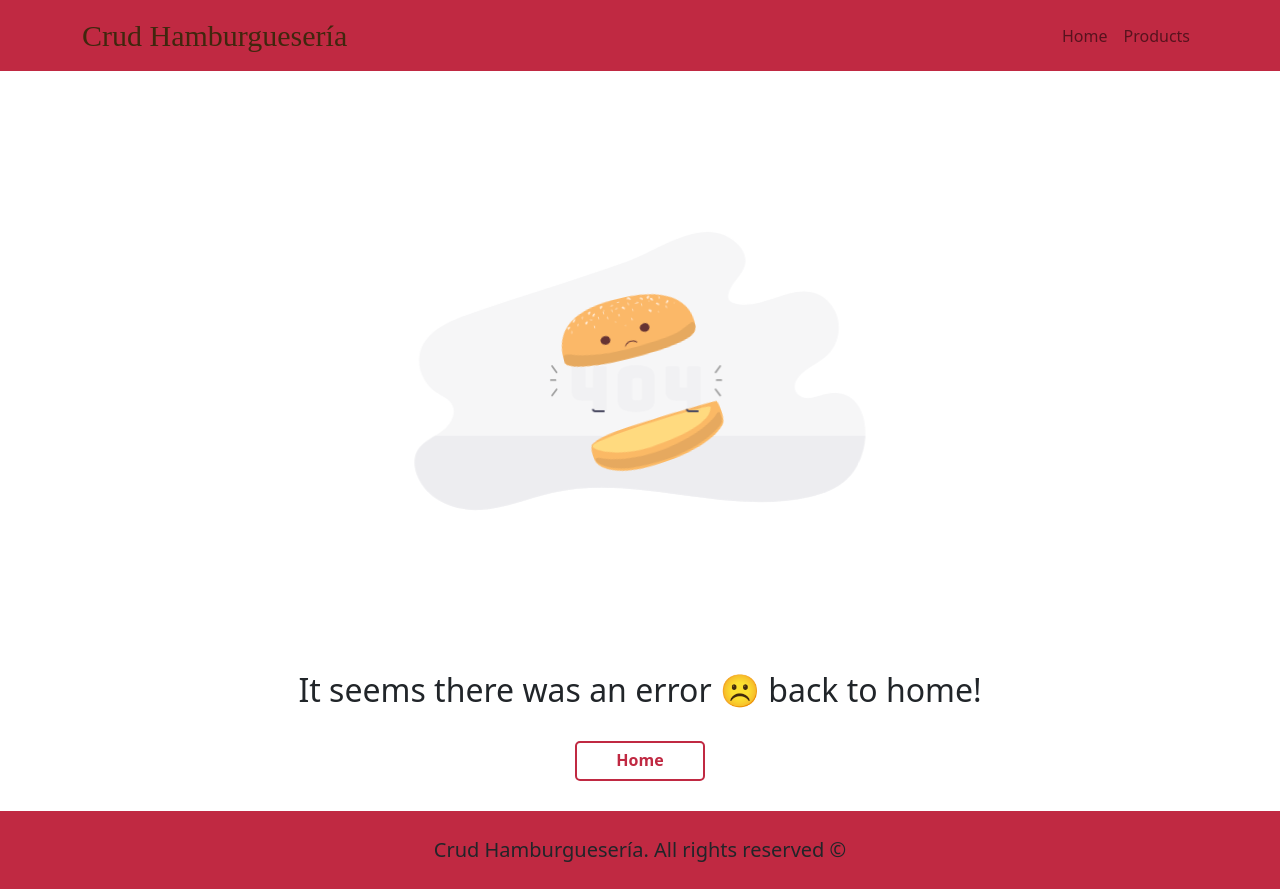
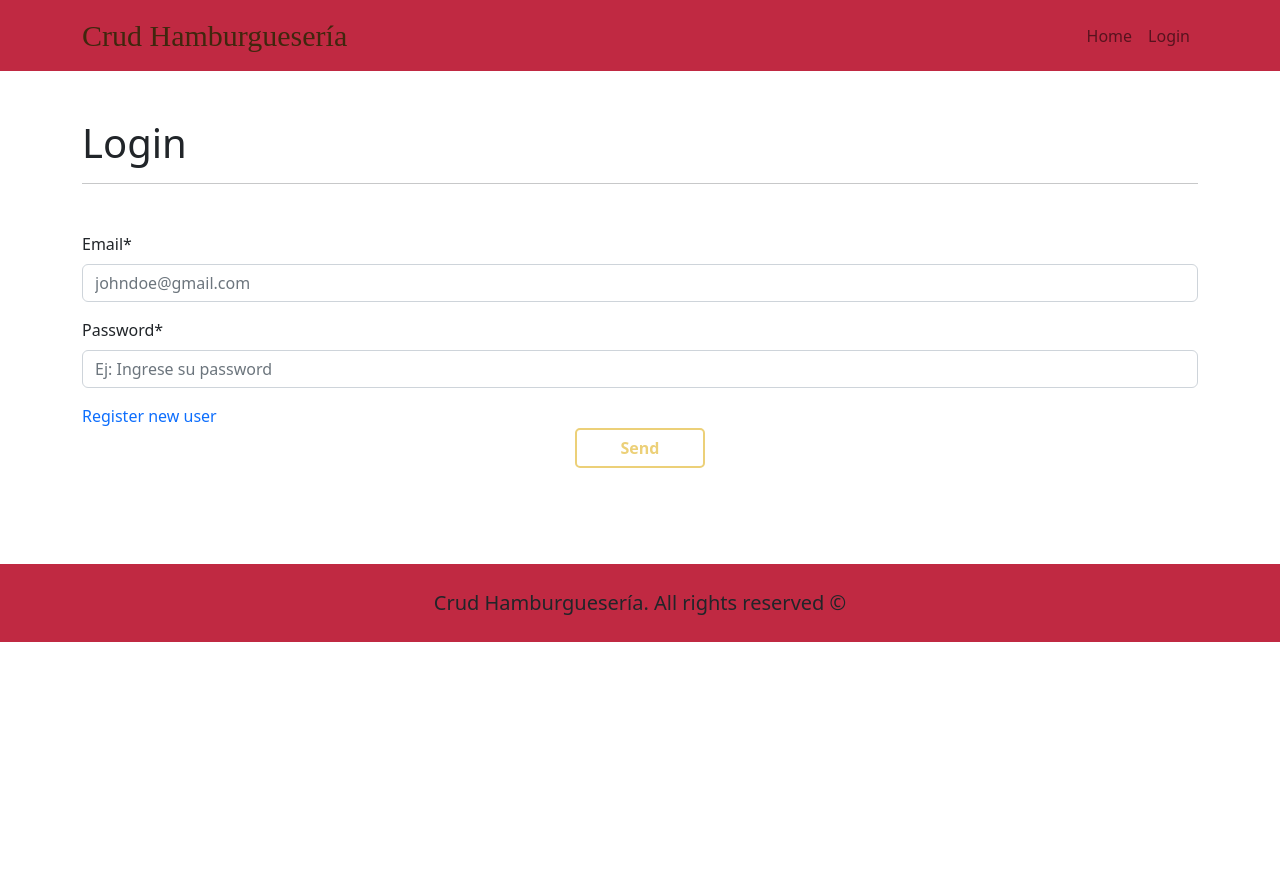
Before and after one commit to yuliana-mallorga/CrudHamburgueseria, a React (Create React App) app: page /auth/login in a window 1280 px wide. After the commit the page ends 800 px from the top, so only its background shows below. Built offline with nearby package versions, Linux system fonts and the light colour scheme; no server answers.

Commit message:
add login register and protected routes

```diff
--- a/src/App.js
+++ b/src/App.js
@@ -7,13 +7,17 @@
 import ProductsTable from "./components/views/ProductsTable/ProductsTable";
 import ProductCreate from "./components/views/productCreate/ProductCreate";
 import ProductEdit from "./components/views/productEdit/ProductEdit";
-import ProductDetails from "./components/views/productDetails/ProductDetails"
+import ProductDetails from "./components/views/productDetails/ProductDetails";
 import Error404 from "./components/views/error404/Error404";
 import { BrowserRouter, Routes, Route } from "react-router-dom";
 import axios from "./config/axiosInit";
+import Login from "./components/views/login/Login";
+import Register from "./components/views/register/Register";
+import ProtectedRoute from "./routes/ProtectedRoute";
 
 function App() {
   const [products, setProducts] = useState([]);
+  const [loggedUser, setLoggedUser] = useState({});
   //Usamos la variable de entorno
   const URL = process.env.REACT_APP_API_HAMBURGUESERIA;
 
@@ -40,27 +44,54 @@
   return (
     <div>
       <BrowserRouter>
-        <Navigation />
+        <Navigation loggedUser={loggedUser} setLoggedUser={setLoggedUser} />
         <main>
           <Routes>
             <Route exact path="/" element={<Home products={products} />} />
             <Route
-              exact
-              path="/product/table"
+              path="/*"
               element={
-                <ProductsTable products={products} URL={URL} getApi={getApi} />
+                <ProtectedRoute>
+                  <Routes>
+                    <Route
+                      exact
+                      path="/product/table"
+                      element={
+                        <ProductsTable
+                          products={products}
+                          URL={URL}
+                          getApi={getApi}
+                        />
+                      }
+                    />
+                    <Route
+                      exact
+                      path="/product/create"
+                      element={<ProductCreate URL={URL} getApi={getApi} />}
+                    />
+                    <Route
+                      exact
+                      path="/product/edit/:id"
+                      element={<ProductEdit URL={URL} getApi={getApi} />}
+                    />
+                  </Routes>
+                </ProtectedRoute>
               }
             />
             <Route
               exact
-              path="/product/create"
-              element={<ProductCreate URL={URL} getApi={getApi} />}
+              path="/product/buy/:id"
+              element={<ProductDetails URL={URL} />}
             />
-            <Route exact path="/product/edit/:id" element={<ProductEdit URL={URL} getApi={getApi}/>} />
             <Route
               exact
-              path="/product/buy/:id"
-              element={<ProductDetails URL={URL}/>}
+              path="/auth/login/"
+              element={<Login setLoggedUser={setLoggedUser} />}
+            />
+            <Route
+              exact
+              path="/auth/register/"
+              element={<Register setLoggedUser={setLoggedUser} />}
             />
             <Route exact path="*" element={<Error404 />} />
           </Routes>
--- a/src/components/layout/Navigation.js
+++ b/src/components/layout/Navigation.js
@@ -1,8 +1,16 @@
 import React from "react";
-import { Container, Nav, Navbar } from "react-bootstrap";
-import { Link } from "react-router-dom";
+import { Button, Container, Nav, Navbar } from "react-bootstrap";
+import { Link, useNavigate } from "react-router-dom";
 
-const Navigation = () => {
+const Navigation = ({ loggedUser, setLoggedUser }) => {
+  const navigate = useNavigate();
+
+  const logout = ()=>{
+    localStorage.removeItem("user-token");
+    setLoggedUser({})
+    navigate("/");
+  };
+
   return (
     <div>
       <Navbar className="bg-red" expand="lg">
@@ -13,8 +21,21 @@
           <Navbar.Toggle aria-controls="basic-navbar-nav" />
           <Navbar.Collapse id="basic-navbar-nav">
             <Nav className="ms-auto color-nav">
-              <Link className="nav-link" to="/">Home</Link>
-              <Link className="nav-link" to="/product/table">Products</Link>
+              <Link className="nav-link" to="/">
+                Home
+              </Link>
+              {loggedUser.token ? (
+                <>
+                  <Button variant="dark" onClick={logout}>Log out</Button>
+                  <Link className="nav-link" to="/product/table">
+                    Manage Products
+                  </Link>
+                </>
+              ) : (
+                <Link className="nav-link" to="/auth/login">
+                  Login
+                </Link>
+              )}
             </Nav>
           </Navbar.Collapse>
         </Container>
--- /dev/null
+++ b/src/components/views/login/Login.js
@@ -0,0 +1,105 @@
+import React, { useState } from "react";
+import { Alert, Container, Form } from "react-bootstrap";
+import { Link, useNavigate } from "react-router-dom";
+import Swal from "sweetalert2";
+import axios from "../../../config/axiosInit";
+
+const Login = ({ setLoggedUser }) => {
+  const [inputs, setInputs] = useState({});
+  const [error, setError] = useState(false);
+  const [errorMessage, setErrorMessage] = useState('');
+  const URL = process.env.REACT_APP_API_HAMBURGUESERIA_USUARIO;
+
+  const handleChange = (event) => {
+    const name = event.target.name;
+    const value = event.target.value;
+    setInputs((values) => ({ ...values, [name]: value }));
+  };
+  //useNavigate
+  const navigate = useNavigate();
+
+  const handleSubmit = async (e) => {
+    e.preventDefault();
+    console.log(inputs);
+    //Valido los campos
+
+    //Envio los datos
+    try {
+      /* const res = await fetch(`${URL}/login`, {
+        method: "POST",
+        headers: {
+          "Content-Type": "application/json",
+        },
+        body: JSON.stringify({
+          email: inputs.email,
+          password: inputs.password,
+        }),
+      }); */
+       const res = await axios.post(`${URL}/login`, {
+        email: inputs.email,
+        password: inputs.password,
+      });
+      if (res.status === 200) {
+        Swal.fire("Logged!", "Your user has been logged.", "success");
+        //const data = await res.json(); //si es con fetch
+        const data = res.data
+        console.log(data);
+        //guadamos en localstorage el token y la información del user
+        localStorage.setItem("user-token", JSON.stringify(data));
+        setLoggedUser(data);
+        navigate("/");
+      }
+    } catch (error) {
+      console.log(error);
+      setError(true);
+      error.response?.data.message && setErrorMessage(error.response.data?.message)
+    }
+  };
+
+  return (
+    <div>
+      <Container className="py-5">
+        <h1>Login</h1>
+        <hr />
+        <Form className="my-5" onSubmit={handleSubmit}>
+          <Form.Group className="mb-3" controlId="formBasicEmail">
+            <Form.Label>Email*</Form.Label>
+            <Form.Control
+              type="text"
+              placeholder="johndoe@gmail.com"
+              name="email"
+              value={inputs.email || ""}
+              onChange={(e) => handleChange(e)}
+            />
+          </Form.Group>
+          <Form.Group className="mb-3" controlId="formBasicPassword">
+            <Form.Label>Password*</Form.Label>
+            <Form.Control
+              type="password"
+              placeholder="Ej: Ingrese su password"
+              name="password"
+              value={inputs.password || ""}
+              onChange={(e) => handleChange(e)}
+            />
+          </Form.Group>
+          <Link
+            to="/auth/register"
+            className="btn-primary text-decoration-none"
+          >
+            Register new user
+          </Link>
+          <div className="text-center">
+            <button className="btn-yellow">Send</button>
+          </div>
+        </Form>
+        {error ? (
+        <Alert variant="danger" onClick={() => setError(false)} dismissible>
+          {errorMessage}
+        </Alert>
+      ) : null}
+      </Container>
+    </div>
+  );
+};
+
+export default Login;
--- a/src/components/views/productCreate/ProductCreate.js
+++ b/src/components/views/productCreate/ProductCreate.js
@@ -21,8 +21,9 @@
   const [inputs, setInputs] = useState({})
 
   //errors state
-  const [errors, setErrors] = useState([]);
+  const [errorMessage, setErrorMessage] = useState("");
   const [show, setShow] = useState(true);
+
 
   //useNavigate
   const navigate = useNavigate();
@@ -75,18 +76,21 @@
     }).then(async (result) => {
       if (result.isConfirmed) {
         try {
-          //la peticion POST con fetch
-          /* const res = await fetch(URL, {
-            method: 'POST',
+           /*  const res = await fetch(URL, {
+            method: "POST",
             headers: {
-              "Content-Type": "application/json"
+              "Content-Type": "application/json",
+              "x-access-token": JSON.parse(localStorage.getItem("user-token")).token
             },
             body: JSON.stringify(newProduct),
           }); */
-
-          //la peticion POST con Axios
-
-          const res = await axios.post(URL, newProduct);
+          const res = await axios.post(URL, newProduct, {
+            headers: {
+              "Content-Type": "application/json",
+              "x-access-token": JSON.parse(localStorage.getItem("user-token"))
+                .token,
+            },
+          });
           console.log(res);
 
           if(res.status === 201){
@@ -99,9 +103,13 @@
             navigate("/product/table");
           }
         } catch (error) {
-          console.log(error.response.data.message);
-          //console.log(error.response.data.errors.map(error=> error.msg));
-          setErrors(error.response.data.errors?.map(error=> error.msg));
+          console.log(error.response.data.errors);
+          error.response.data?.message &&
+            setErrorMessage(error.response.data?.message);
+          error.response.data.errors.length > 0 &&
+            error.response.data.errors?.map((error) =>
+              setErrorMessage(error.msg)
+            );
           setShow(true);
         }
       }
@@ -169,11 +177,16 @@
             <button className="btn-yellow">Save</button>
           </div>
         </Form>
-        { errors?.length > 0 && errors?.map(error => (
-        show && <Alert key={error} variant='danger' onClose={() => setShow(false)} dismissible>
-          {error}
+        {show && (
+        <Alert
+          key={errorMessage}
+          variant="danger"
+          onClose={() => setShow(false)}
+          dismissible
+        >
+          {errorMessage}
         </Alert>
-      ))}
+        )}
       </Container>
     </div>
   );
--- /dev/null
+++ b/src/components/views/register/Register.js
@@ -0,0 +1,112 @@
+import React, { useState } from "react";
+import { Alert, Container, Form } from "react-bootstrap";
+import { Link, useNavigate } from "react-router-dom";
+import Swal from "sweetalert2";
+import axios from "../../../config/axiosInit";
+
+const Register = ({ setLoggedUser }) => {
+  const [inputs, setInputs] = useState({});
+  const [error, setError] = useState(false);
+  const [errorMessage, setErrorMessage] = useState('');
+  const URL = process.env.REACT_APP_API_HAMBURGUESERIA_USUARIO
+
+  const handleChange = (event) => {
+    const name = event.target.name;
+    const value = event.target.value;
+    setInputs((values) => ({ ...values, [name]: value }));
+  };
+  //useNavigate
+  const navigate = useNavigate();
+
+  //Funcion para crear el producto
+  const handleSubmit = async (e) => {
+    e.preventDefault();
+    console.log(inputs);
+    //Valido los campos
+
+    //Envio los datos para guardarlos
+    const newUser = {
+      name: inputs.name,
+      email: inputs.email,
+      password: inputs.password,
+    };
+    try {
+      /* const res = await fetch(`${URL}/register`, {
+            method: "POST",
+            headers: {
+              "Content-Type": "application/json",
+            },
+            body: JSON.stringify(newUser),
+          }); */
+      const res = await axios.post(`${URL}/register`, newUser);
+      console.log(res);
+      if (res.status === 201) {
+        Swal.fire("Created!", "Your user has been created.", "success");
+        // const data = await res.json(); // si es con fetch
+        const data = res.data
+        console.log(data);
+        localStorage.setItem("user-token", JSON.stringify(data));
+        setLoggedUser(data);
+        navigate("/product/table");
+      }
+    } catch (error) {
+      console.log(error);
+      setError(true);
+      error.response.data?.message && setErrorMessage(error.response.data?.message)
+    }
+  };
+
+  return (
+    <div>
+      <Container className="py-5">
+        <h1>Register</h1>
+        <hr />
+        <Form className="my-5" onSubmit={handleSubmit}>
+          <Form.Group className="mb-3" controlId="formBasicUserName">
+            <Form.Label>User name*</Form.Label>
+            <Form.Control
+              type="text"
+              placeholder="Ej: John Doe"
+              name="name"
+              value={inputs.name || ""}
+              onChange={(e) => handleChange(e)}
+            />
+          </Form.Group>
+          <Form.Group className="mb-3" controlId="formBasicEmail">
+            <Form.Label>Email*</Form.Label>
+            <Form.Control
+              type="text"
+              placeholder="johndoe@gmail.com"
+              name="email"
+              value={inputs.email || ""}
+              onChange={(e) => handleChange(e)}
+            />
+          </Form.Group>
+          <Form.Group className="mb-3" controlId="formBasicPassword">
+            <Form.Label>Password*</Form.Label>
+            <Form.Control
+              type="password"
+              placeholder="Ej: Ingrese su password"
+              name="password"
+              value={inputs.password || ""}
+              onChange={(e) => handleChange(e)}
+            />
+          </Form.Group>
+          <Link to="/auth/login" className="btn-primary text-decoration-none">
+            Back to login
+          </Link>
+          <div className="text-center">
+            <button className="btn-yellow">Send</button>
+          </div>
+        </Form>
+        {error ? (
+        <Alert variant="danger" onClick={() => setError(false)} dismissible>
+          {errorMessage}
+        </Alert>
+      ) : null}
+      </Container>
+    </div>
+  );
+};
+
+export default Register;
--- /dev/null
+++ b/src/routes/ProtectedRoute.js
@@ -0,0 +1,13 @@
+import { Navigate } from "react-router-dom";
+
+const ProtectedRoute = ({ children }) => {
+  const token = JSON.parse(localStorage.getItem("user-token")) || null;
+
+  if (!token) {
+    return <Navigate to={"/auth/login"}></Navigate>;
+  } else {
+    return children;
+  }
+};
+
+export default ProtectedRoute;
```
Also changed, not shown: src/components/views/ProductsTable/Product/Product.js (+8 -2 lines), 1 other file (tests, documents, lock files or other folders).
